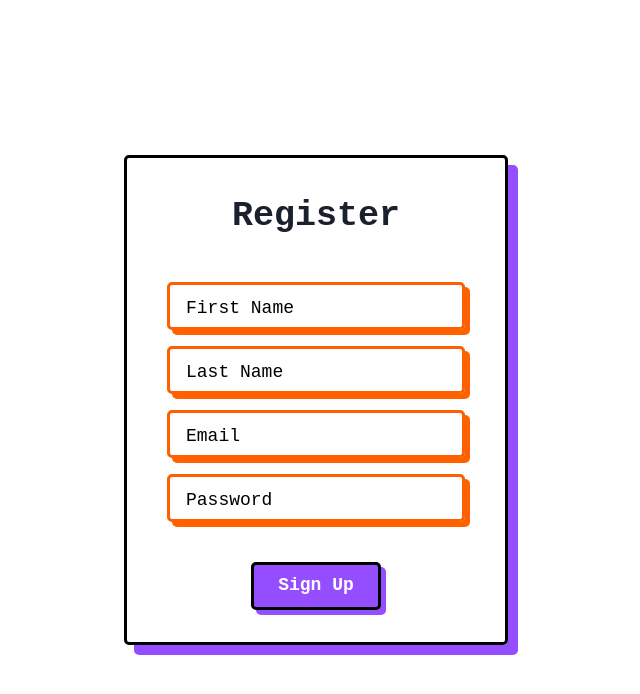
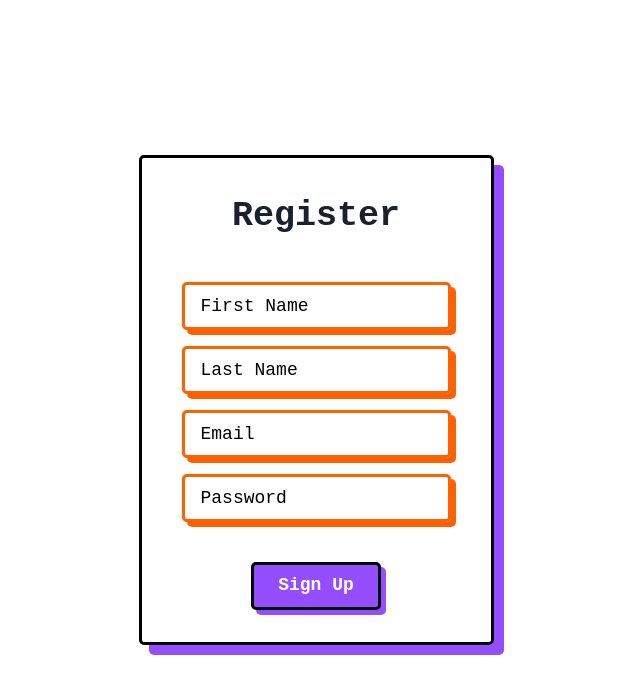
Before and after one commit to adasha-enterprises/geek-collectors-network, a React app in the folder apps/frontend/: page / in a window 1280 px wide. Shown: the top 694 px of the page, without its empty margins (324-964 px from the left). Built offline with nearby package versions, Linux system fonts and the light colour scheme.

Commit message:
refactor(frontend): refactor CustomInput to remove redundant code

```diff
--- a/apps/frontend/src/components/CustomInput.tsx
+++ b/apps/frontend/src/components/CustomInput.tsx
@@ -1,28 +1,22 @@
 import React from "react";
-import { Input, InputProps, useTheme } from "@chakra-ui/react";
+import { Input, InputProps } from "@chakra-ui/react";
 
 function CustomInput(props: InputProps) {
-  const theme = useTheme();
-
   return (
     <Input
       margin={2}
-      border={"3px solid"}
-      borderColor={theme.colors.primaryOrange}
-      _placeholder={{
-        fontFamily: theme.fonts.primaryFont,
-        opacity: 1,
-        color: "black",
-      }}
-      _hover={{ backgroundColor: "#FFD84D" }}
-      focusBorderColor={theme.colors.primaryOrange}
-      isRequired={true}
+      border="3px solid"
+      borderColor="primaryOrange"
+      fontFamily="primaryFont"
+      _placeholder={{ opacity: 1, color: "black" }}
+      _hover={{ backgroundColor: "customHoverYellow" }}
+      focusBorderColor="primaryOrange"
       borderRadius={5}
-      boxShadow={`5px 5px ${theme.colors.primaryOrange}}`}
-      size={"lg"}
-      width={"auto"}
+      boxShadow="5px 5px var(--chakra-colors-primaryOrange)"
+      size="lg"
+      width="auto"
       {...props}
-    ></Input>
+    />
   );
 }
 
--- a/apps/frontend/src/theme/index.ts
+++ b/apps/frontend/src/theme/index.ts
@@ -6,6 +6,7 @@ const theme = extendTheme({
     primaryOrange: '#ff6000',
     primaryBlack: 'black',
     primaryWhite: 'white',
+    customHoverYellow: '#FFD84D',
   },
   fonts: {
     primaryFont: "'IBM Plex Mono', monospace",
```
